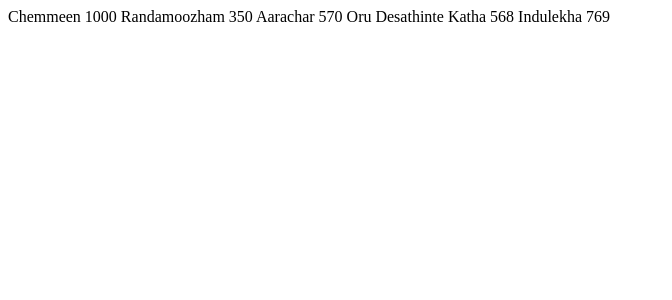
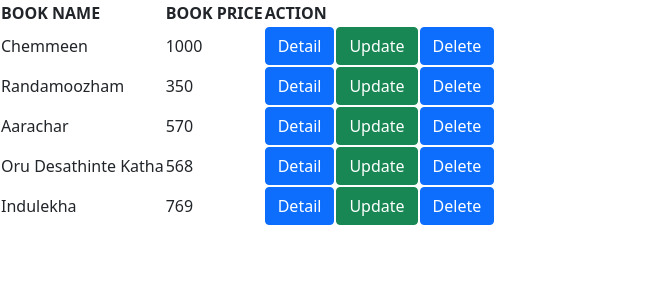
Before and after one commit to Nandura/django-project, a Django app: page /listview/ in a window 1280 px wide. Shown: the top 300 px of the page, without its empty margins (0-672 px from the left). Run offline with Django 4.2, Linux system fonts and the light colour scheme; data comes from the database, SQL or seed files in the repository; both versions use the stored data as it was after the commit.

Commit message:
upadted templete

```diff
--- a/bookproject/bookapp/urls.py
+++ b/bookproject/bookapp/urls.py
@@ -1,12 +1,14 @@
+from tkinter.font import names
 
 from django.urls import path
 from . import views
 
 urlpatterns = [
 
-    path('',views.createbook),
-    path('listview/', views.list),
-    path('view/<int:book_id>',views.viewlist),
-    path('update/<int:book_id>',views.updatebook)
+    path('',views.createbook,),
+    path('listview/', views.list,name='list'),
+    path('view/<int:book_id>',views.viewlist,name='view'),
+    path('update/<int:book_id>',views.updatebook,name='Update'),
+    path('delect/<int:book_id>',views.delect,name='Delete')
 
 ]
--- a/bookproject/bookapp/views.py
+++ b/bookproject/bookapp/views.py
@@ -37,3 +37,13 @@
         book.save()
         return redirect('/')
     return render(request,'update.html',{'book':book})
+
+def delect(request,book_id):
+    book = Book.objects.get(id=book_id)
+
+    if request.method == 'POST':
+
+        book.delete()
+        return redirect('/')
+
+    return  render(request,'detel.html',{'book':book})
--- /dev/null
+++ b/bookproject/template/book.css
@@ -0,0 +1,5 @@
+.pic{
+    padding: 10px;
+    border: 30px;
+    border-color: rgb(233, 143, 9);
+}
--- a/bookproject/template/listview.html
+++ b/bookproject/template/listview.html
@@ -4,12 +4,28 @@
     <meta charset="UTF-8">
     <meta name="viewport" content="width=device-width, initial-scale=1.0">
     <title>Document</title>
+
+    <link href="https://cdn.jsdelivr.net/npm/bootstrap@5.0.2/dist/css/bootstrap.min.css" rel="stylesheet" integrity="sha384-EVSTQN3/azprG1Anm3QDgpJLIm9Nao0Yz1ztcQTwFspd3yD65VohhpuuCOmLASjC" crossorigin="anonymous">
 </head>
 <body>
+    <table class="pic">
+        <thead>
+            <th>BOOK NAME</th>
+            <th>BOOK PRICE</th>
+            <th>ACTION</th>
+        </thead>
+        <tbody>
+            {% for book in books %}
+            <tr>
+                <td>{{book.title}}</td>
+                <td>{{book.price}}</td>
+                <td><a href="{%url 'view' book.id %}" class="btn btn-primary">Detail</a></td>
+                <td><a href="{%url 'Update' book.id %}" class="btn btn-success">Update</a></td>
+                <td><a href="{%url 'Delete' book.id %}" class="btn btn-primary">Delete</a></td>
+            </tr>
+            {% endfor %}
+        </tbody>
+    </table>
 
-{% for book in books %}
-{{book.title}}
-{{book.price}}
-{% endfor %}
 </body>
 </html>
```
Also changed, not shown: bookproject/template/book.html (+5 -3 lines), bookproject/template/detel.html (added, +16 -0 lines), bookproject/db.sqlite3.
